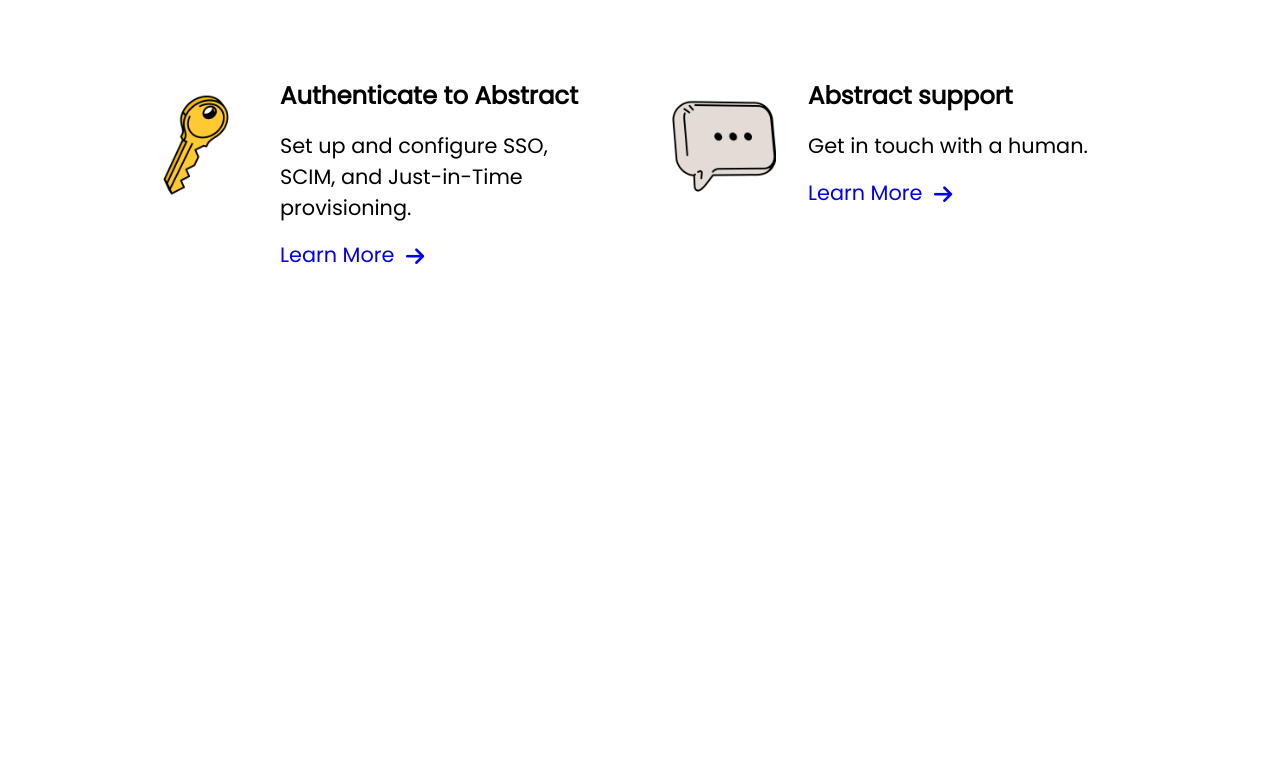
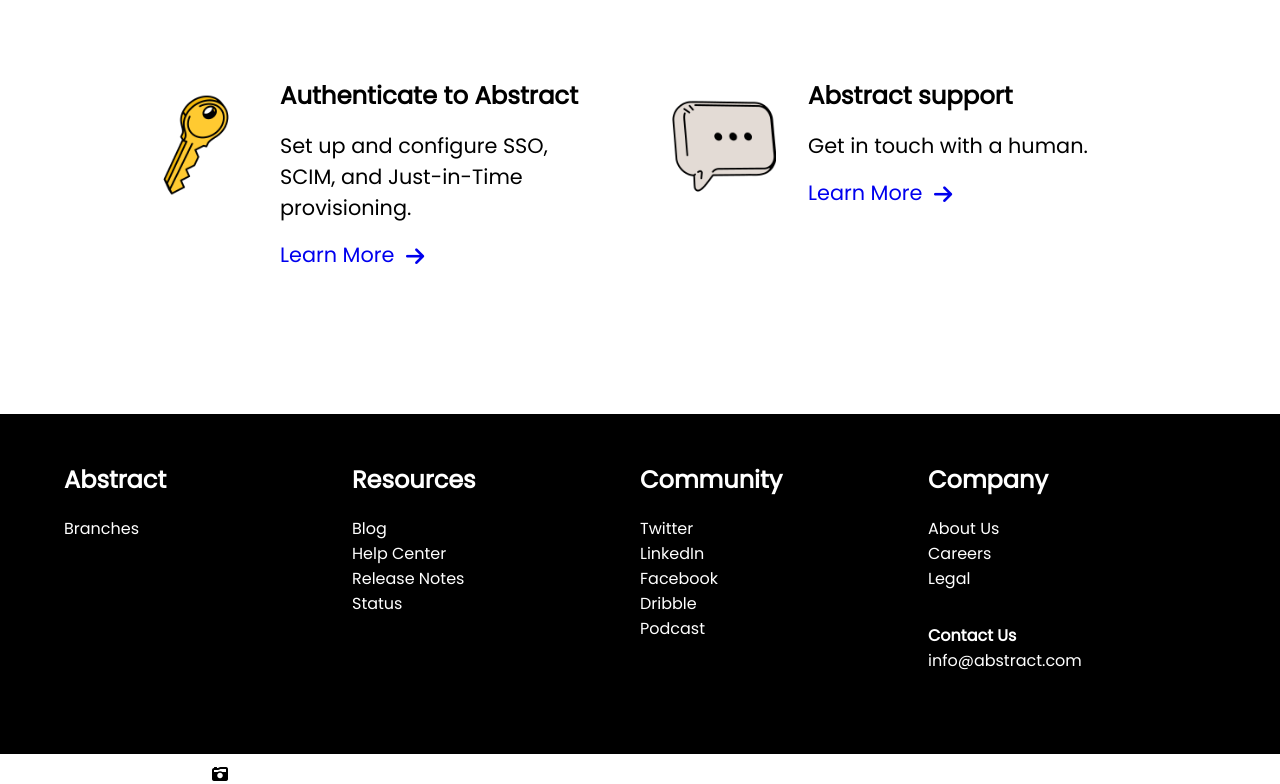
Before and after one commit to TapanM/Abstract-help-page-clonning, a plain HTML site: page index.html in a window 1280 px wide. Shown: the part 1208-1992 px from the top of the page. Before the commit the page ends 1622 px from the top, so only its background shows below. Drawn offline with Linux system fonts and the light colour scheme.

Commit message:
Working with legal footer

```diff
--- a/css/style.css
+++ b/css/style.css
@@ -191,3 +191,44 @@
 }
 
 /* /gallery styling */
+
+/* Main Footer Styling */
+footer{
+    background-color: var(--clr-black);
+}
+.ft-main{
+    display: flex;
+   flex-wrap: wrap;
+   height: 20rem;
+   padding: 3rem  4rem;
+
+}
+.ft-main .col{
+    /* border: 2px solid red; */
+    width: 18rem;
+}
+.ft-main .col ul{
+    list-style-type: none;
+}
+.ft-main .col .ft-title{
+    color: var(--clr-white);
+    padding-bottom: 1.2rem;
+}
+.ft-main .col ul li a{
+    color: var(--clr-white);
+    text-decoration: none;
+    padding: 4px 0;
+}
+
+.ft-main h4{
+    padding-top: 2rem;
+}
+
+/* /Main Footer Styling */
+
+/* legal section styling */
+.legal-section #logo{
+    position: relative;
+}
+
+/* /legal section styling */
--- a/index.html
+++ b/index.html
@@ -116,7 +116,53 @@
 
 <!-- Footer Section -->
 <footer>
+    <!-- Main Footer Section -->
+        <section class="ft-main">
+            <div class="col">
+                <h2 class="ft-title">Abstract</h2>
+                <ul>
+                    <li><a href="#">Branches</a></li>
+                </ul>
+            </div>
 
+            <div class="col">
+                <h2 class="ft-title">Resources</h2>
+                <ul>
+                    <li><a href="#">Blog</a></li>
+                    <li><a href="#">Help Center</a></li>
+                    <li><a href="#">Release Notes</a></li>
+                    <li><a href="#">Status</a></li>
+                </ul>
+            </div>
+
+            <div class="col">
+                <h2 class="ft-title">Community</h2>
+                <ul>
+                    <li><a href="#">Twitter</a></li>
+                    <li><a href="#">LinkedIn</a></li>
+                    <li><a href="#">Facebook</a></li>
+                    <li><a href="#">Dribble</a></li>
+                    <li><a href="#">Podcast</a></li>
+                </ul>
+            </div>
+
+            <div class="col">
+                <h2 class="ft-title">Company</h2>
+                <ul>
+                    <li><a href="#">About Us</a></li>
+                    <li><a href="#">Careers</a></li>
+                    <li><a href="#">Legal</a></li>
+                    <li><a href="#"><h4>Contact Us</h4></a></li>
+                    <li><a href="#">info@abstract.com</a></li>
+                </ul>
+            </div>
+        </section>
+        <!-- legal section -->
+        <section class="legal-section">
+            <div class="branding">
+                <i class="fa-solid fa-camera-retro" id="logo"></i>
+            </div>
+        </section>
 </footer>
 
 
```
